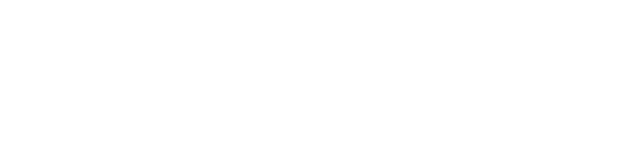
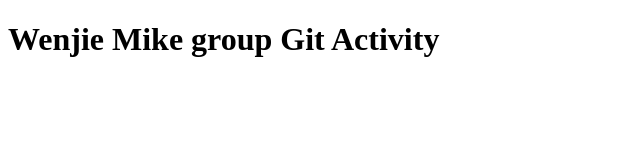
Before and after one commit to AlysiaWu/git_test, a plain HTML site: page index.html in a window 1280 px wide. Shown: the whole page, without its empty margins (0-640 px from the left). Drawn offline with Linux system fonts and the light colour scheme.

Commit message:
groupactivity

```diff
--- a/index.html
+++ b/index.html
@@ -4,6 +4,6 @@
 		<title></title>
 	</head>
 	<body>
-
+	<h1>Wenjie Mike group Git Activity</h1>
 	</body>
 	</html>
```
